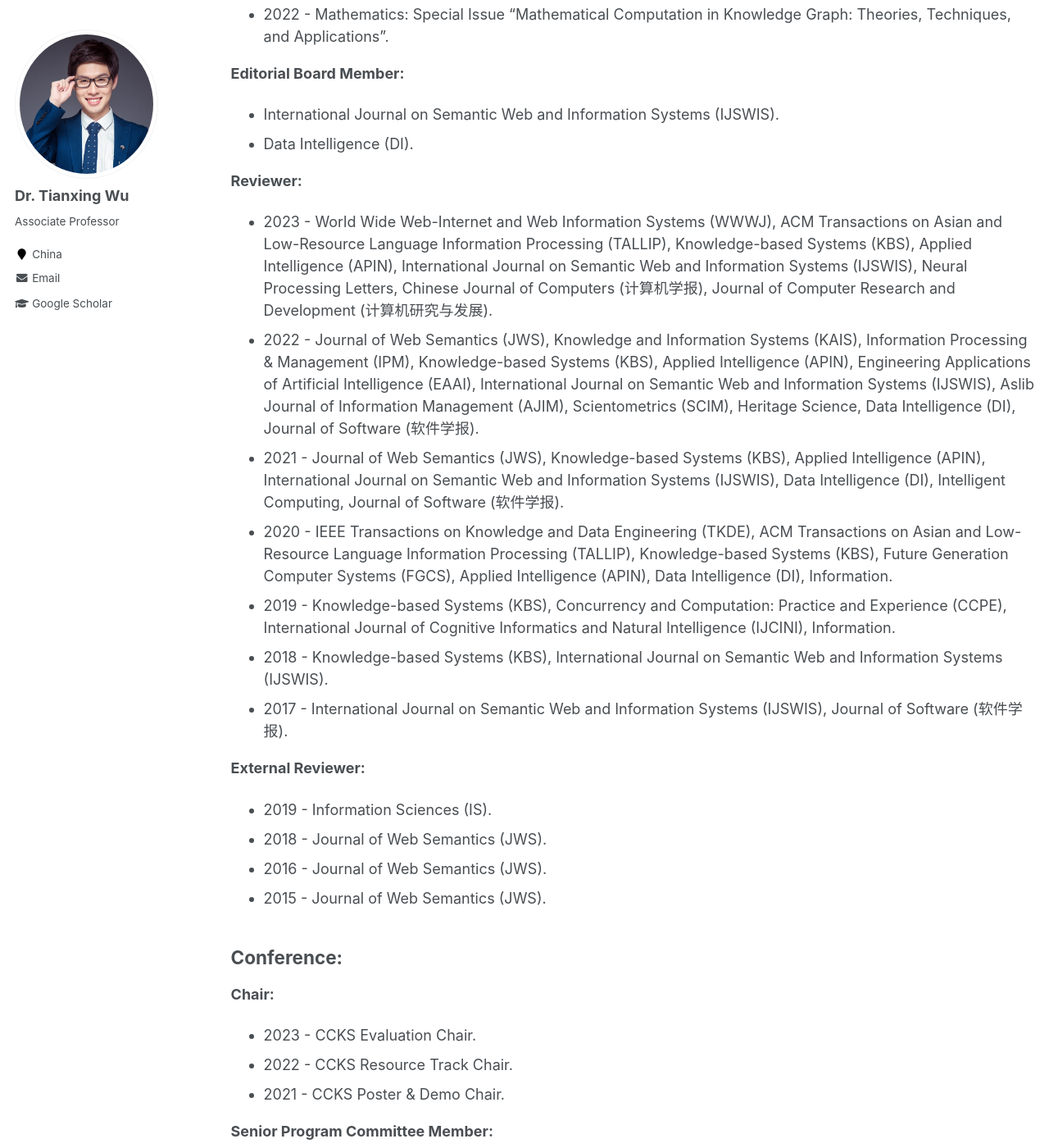
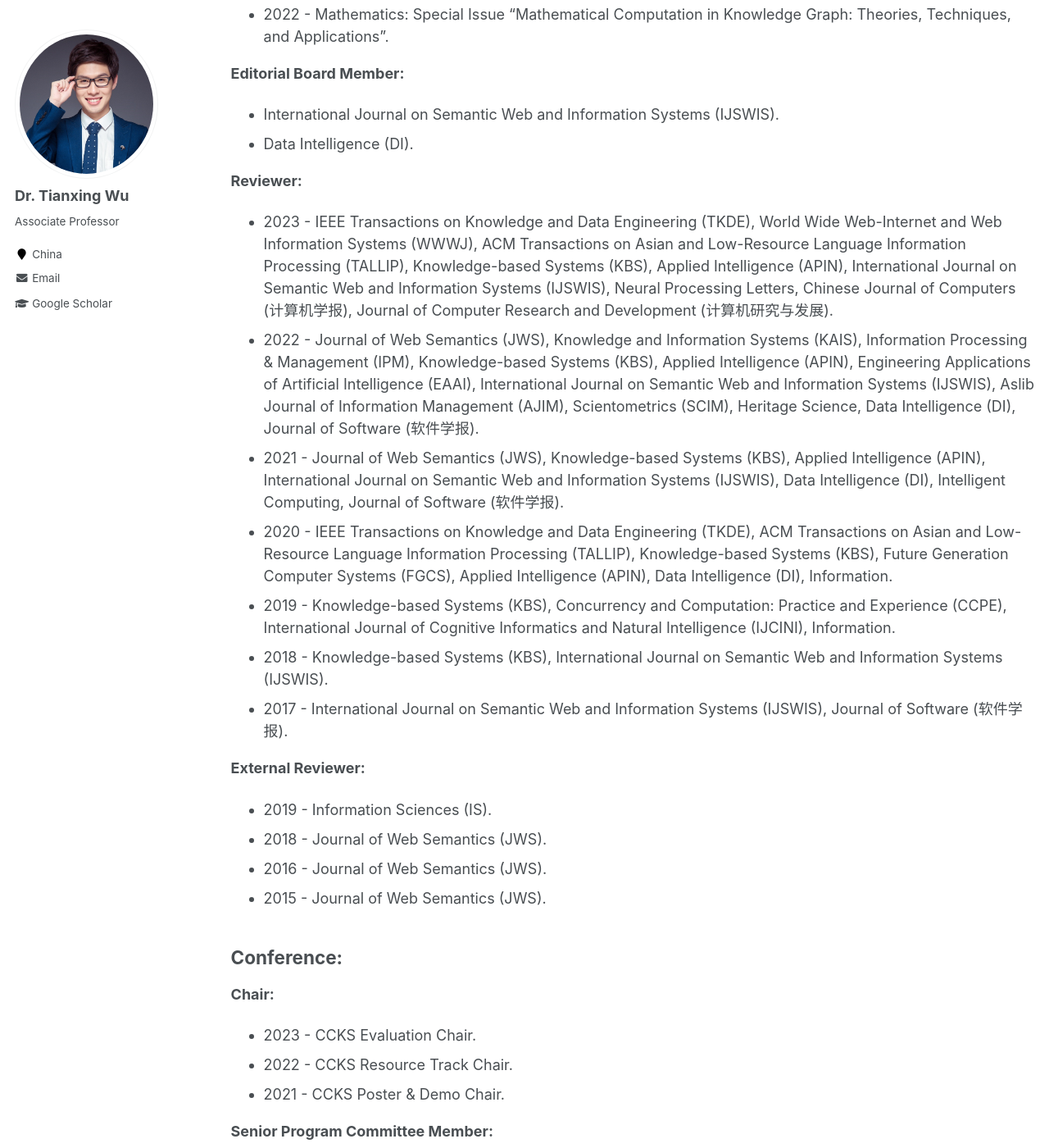
Before and after one commit to tianxing-wu/tianxing-wu.github.io, a Jekyll site: the page built from _pages/services.md, in a window 1280 px wide and 1400 px high, scrolled down 607 px. Shown: the whole window at 82% size. Built offline with Jekyll 4.4.1, drawn with Linux system fonts in a browser that asks for light colours; some of the changed text lies outside the part shown.

Commit message:
info update

```diff
--- a/_pages/services.md
+++ b/_pages/services.md
@@ -21,7 +21,7 @@ author_profile: true
 * Data Intelligence (DI).
 
 **Reviewer:**
-* 2023 - World Wide Web-Internet and Web Information Systems (WWWJ), ACM Transactions on Asian and Low-Resource Language Information Processing (TALLIP), Knowledge-based Systems (KBS), Applied Intelligence (APIN), International Journal on Semantic Web and Information Systems (IJSWIS), Neural Processing Letters, Chinese Journal of Computers (计算机学报), Journal of Computer Research and Development (计算机研究与发展).
+* 2023 - IEEE Transactions on Knowledge and Data Engineering (TKDE), World Wide Web-Internet and Web Information Systems (WWWJ), ACM Transactions on Asian and Low-Resource Language Information Processing (TALLIP), Knowledge-based Systems (KBS), Applied Intelligence (APIN), International Journal on Semantic Web and Information Systems (IJSWIS), Neural Processing Letters, Chinese Journal of Computers (计算机学报), Journal of Computer Research and Development (计算机研究与发展).
 * 2022 - Journal of Web Semantics (JWS), Knowledge and Information Systems (KAIS), Information Processing & Management (IPM), Knowledge-based Systems (KBS), Applied Intelligence (APIN), Engineering Applications of Artificial Intelligence (EAAI), International Journal on Semantic Web and Information Systems (IJSWIS), Aslib Journal of Information Management (AJIM), Scientometrics (SCIM), Heritage Science, Data Intelligence (DI), Journal of Software (软件学报).
 * 2021 - Journal of Web Semantics (JWS), Knowledge-based Systems (KBS), Applied Intelligence (APIN), International Journal on Semantic Web and Information Systems (IJSWIS), Data Intelligence (DI), Intelligent Computing, Journal of Software (软件学报).
 * 2020 - IEEE Transactions on Knowledge and Data Engineering (TKDE), ACM Transactions on Asian and Low-Resource Language Information Processing (TALLIP), Knowledge-based Systems (KBS), Future Generation Computer Systems (FGCS), Applied Intelligence (APIN), Data Intelligence (DI), Information.
```
Also changed, not shown: other parts of _pages/services.md (+2 -1 lines), _pages/about.md (+1 -0 lines), 1 other file.
